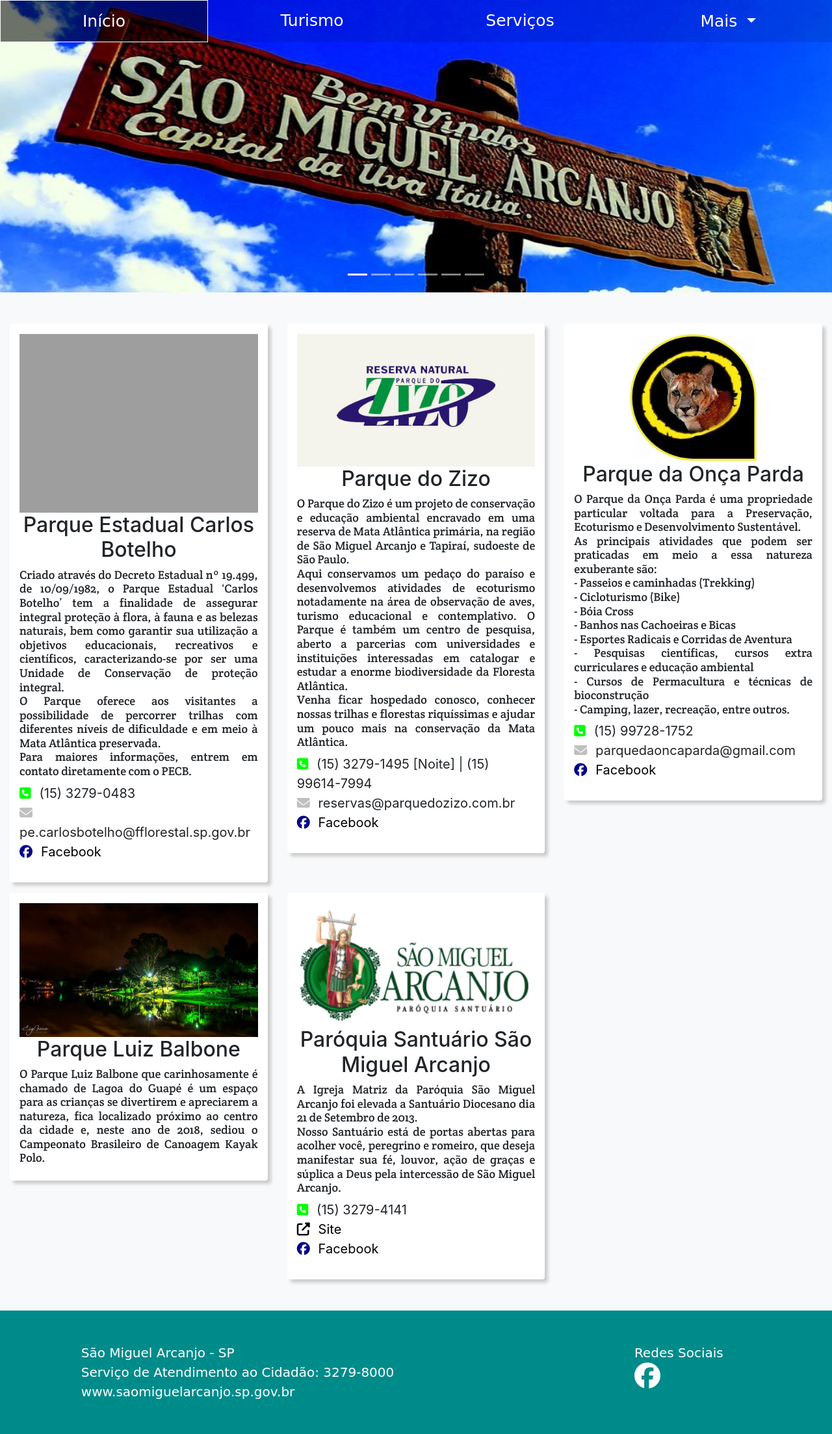
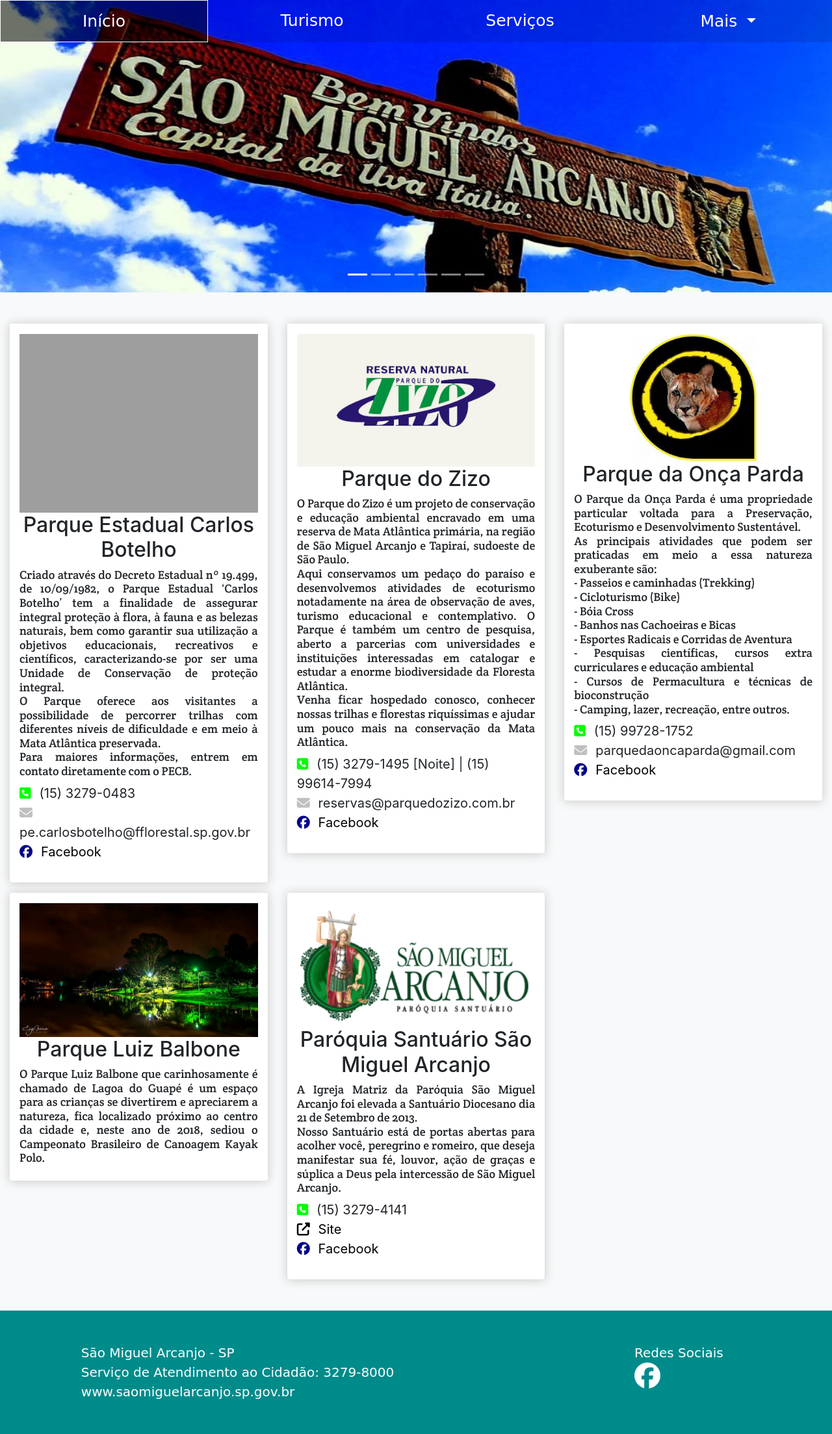
Before and after one commit to luanvmendes/CursoIntroWeb, a PHP site: page /pg/turismo.php in a window 1280 px wide. Shown: the whole page at 65% size. Run offline with PHP 8.4, Linux system fonts and the light colour scheme; some libraries are stand-ins or nearby versions; some web fonts are replaced; grey boxes are pictures that could not be loaded.

Commit message:
Sombreamento

```diff
--- a/PortalSMA/css/estilo.css
+++ b/PortalSMA/css/estilo.css
@@ -170,7 +170,7 @@
 	}
 /*turismo*/
 	.container.rounded, .container-fluid.rounded{
-		box-shadow: 5px 5px 5px #ccc;
+		box-shadow: 0 1px 15px 1px #ccc;
 	}
 	.quadro ul li{
 		display: block;
```
